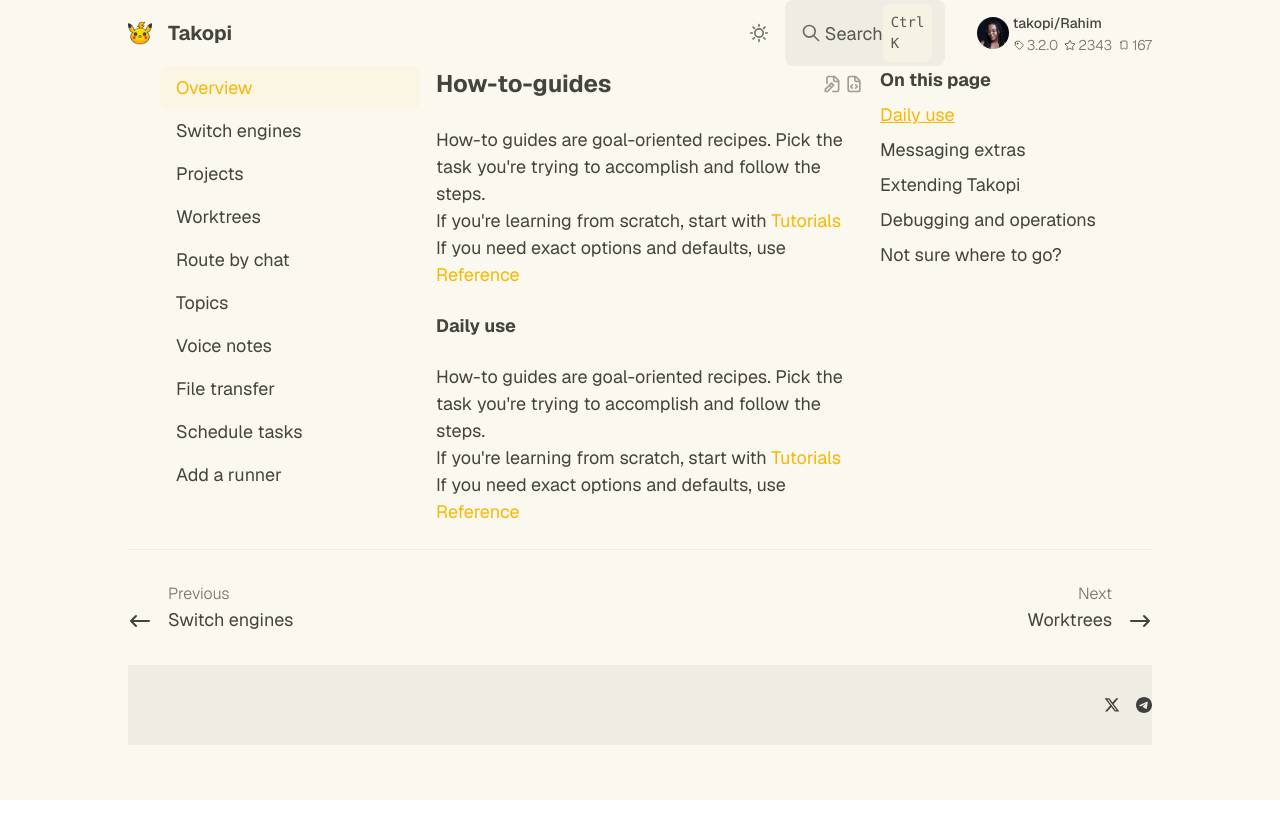
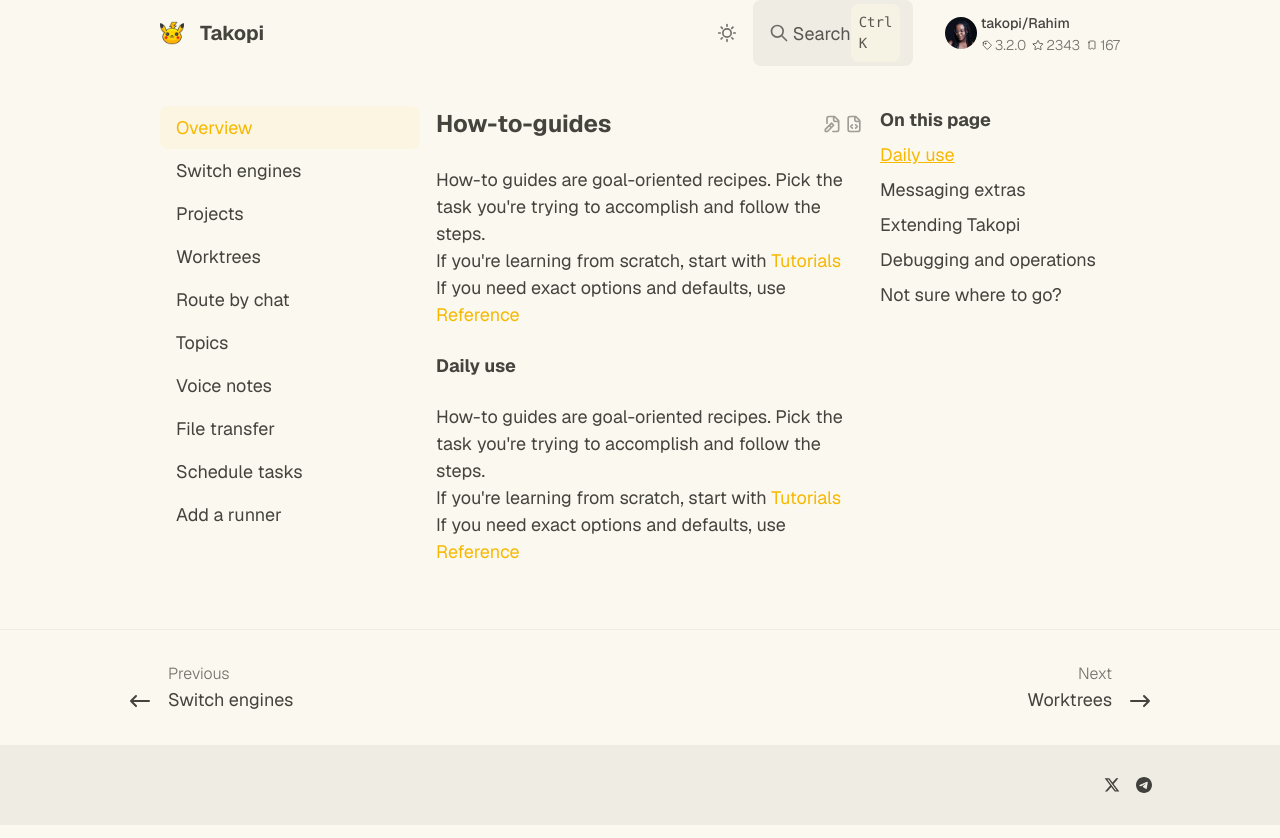
Before and after one commit to Rahim10020/organizze, a React (Vite) app: page / in a window 1280 px wide. Shown: the top 838 px of the page. Before the commit the page ends 800 px from the top, so only its background shows below. Built offline with nearby package versions, Linux system fonts and the light colour scheme.

Commit message:
fix footer

```diff
--- a/src/home/components/Footer.tsx
+++ b/src/home/components/Footer.tsx
@@ -5,8 +5,9 @@
 
 export function Footer() {
   return (
-    <footer className="mx-auto max-w-5xl">
+    <footer className="min-h-screen flex flex-col">
       <div className="flex flex-col border-t border-black-5">
+        <div className="mx-auto max-w-5xl w-full ">
           <div className="flex justify-between py-p8">
             {/* Previous */}
             <div className="flex items-end gap-p4 cursor-pointer">
@@ -29,13 +30,17 @@
               <ArrowRightIcon className="w-6 h-6 text-black-80" />
             </div>
           </div>
+        </div>
+
         <div className="bg-black-5 flex items-center justify-end py-p8 ">
+          <div className="mx-auto max-w-5xl flex items-center justify-end w-full">
             <div className="flex items-center gap-p4">
               <TwitterIcon className="w-4 h-4 hover:text-black-40 cursor-pointer" />
               <TelegramIcon className="w-4 h-4 hover:text-black-40 cursor-pointer" />
             </div>
           </div>
         </div>
+      </div>
     </footer>
   );
 }
--- a/src/home/components/Header.tsx
+++ b/src/home/components/Header.tsx
@@ -5,7 +5,7 @@
 
 export function Header() {
   return (
-    <header className="mx-auto max-w-5xl">
+    <header className="mx-auto max-w-5xl px-p4 lg:px-p8">
       <div className="flex items-center justify-between ">
         <Logo size="sm" />
         <div className="flex items-center gap-p8">
--- a/src/home/pages/HomeLayout.tsx
+++ b/src/home/pages/HomeLayout.tsx
@@ -14,7 +14,7 @@
   return (
     <div className="min-h-screen bg-white text-black-80">
       <Header />
-      <div className="mx-auto max-w-5xl px-p4 lg:px-p8 ">
+      <div className="mx-auto max-w-5xl px-p4 lg:px-p8 py-p10 ">
         <div className="grid grid-cols-1 lg:grid-cols-[260px_1fr_240px] gap-p3 lg:gap-p4">
           <aside className="hidden lg:block sticky top-p6 overflow-y-auto">
             <LeftSidebar />
```
Lines whose indentation alone changed are shown as unchanged.
